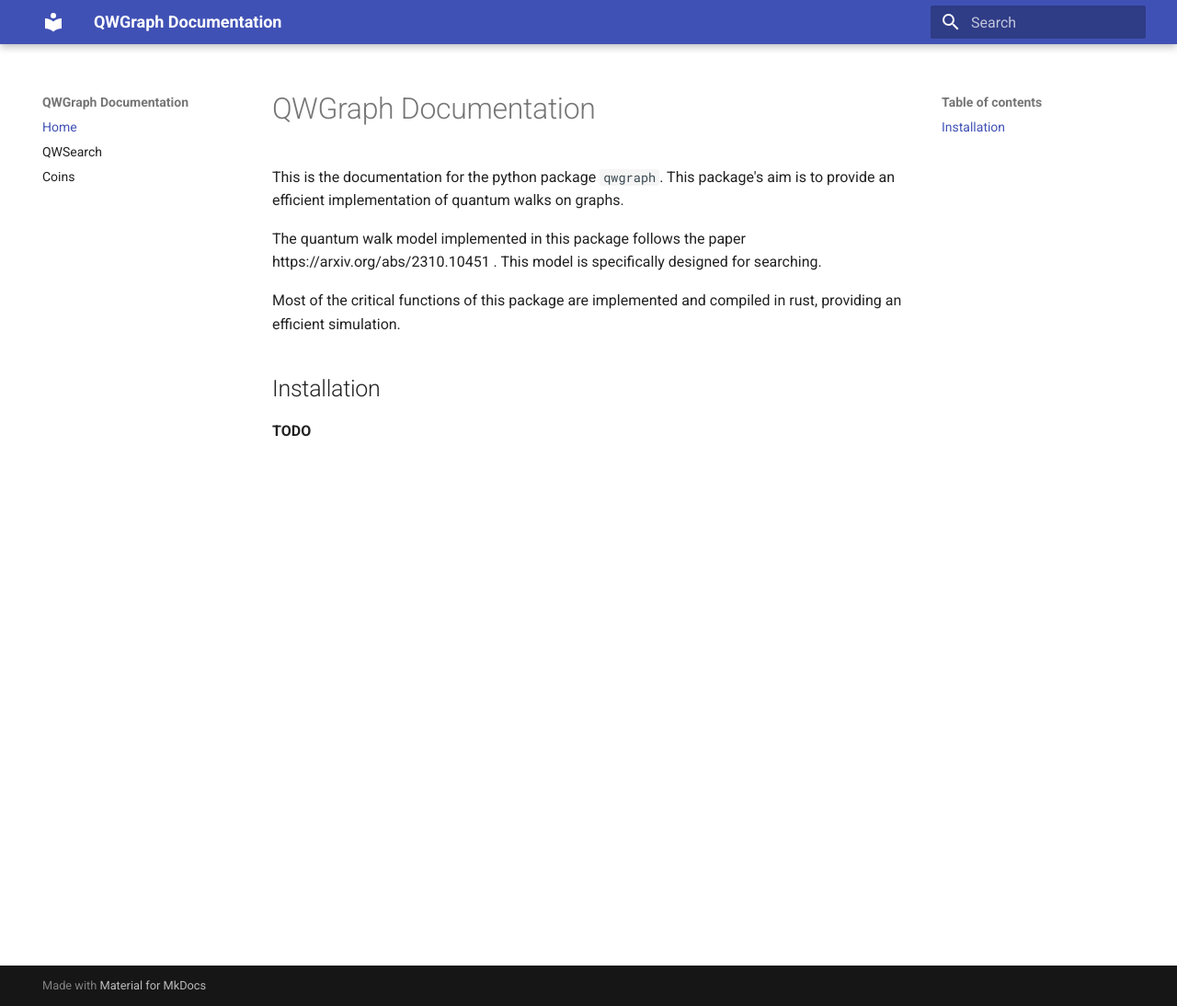
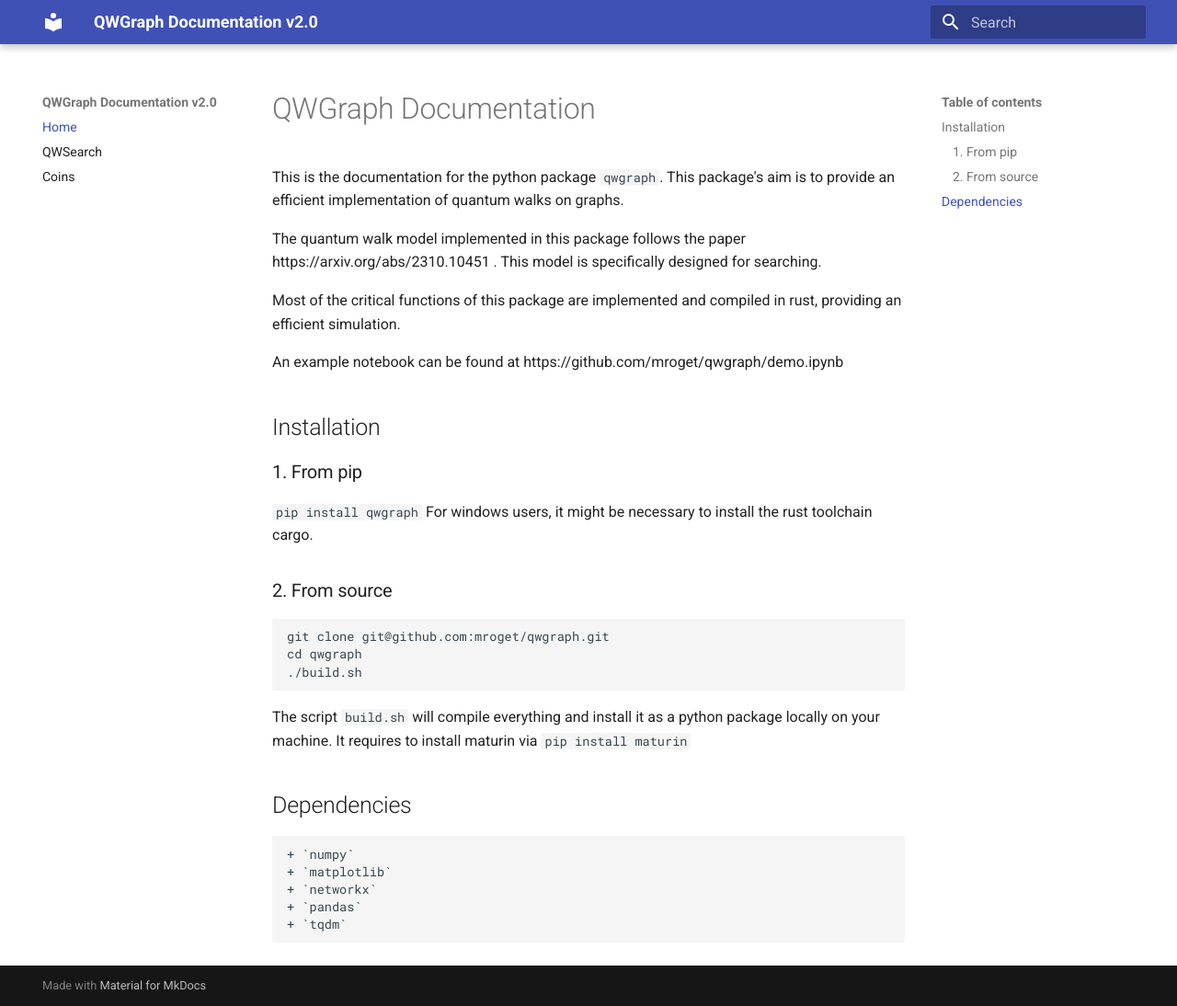
Before and after one commit to mroget/qwgraph, an MkDocs documentation site: the page built from doc/docs/index.md, in a window 1280 px wide and 1094 px high. Shown: the whole window at 92% size. Built offline with MkDocs 1.6.1 and Material for MkDocs 9.7.7, drawn with Linux system fonts in a browser that asks for light colours.

Commit message:
Adding installation procedure

````diff
--- a/doc/docs/index.md
+++ b/doc/docs/index.md
@@ -7,5 +7,25 @@ The quantum walk model implemented in this package follows the paper https://arx
 
 Most of the critical functions of this package are implemented and compiled in rust, providing an efficient simulation.
 
+An example notebook can be found at https://github.com/mroget/qwgraph/demo.ipynb
+
 ## Installation
-**TODO**
+### 1. From pip
+`pip install qwgraph`
+For windows users, it might be necessary to install the rust toolchain cargo.
+
+### 2. From source
+```
+git clone git@github.com:mroget/qwgraph.git
+cd qwgraph
+./build.sh
+```
+The script `build.sh` will compile everything and install it as a python package locally on your machine. It requires to install maturin via
+`pip install maturin`
+
+## Dependencies
+	+ `numpy`
+	+ `matplotlib`
+	+ `networkx`
+	+ `pandas`
+	+ `tqdm`
--- a/doc/mkdocs.yml
+++ b/doc/mkdocs.yml
@@ -1,4 +1,4 @@
-site_name: "QWGraph Documentation"
+site_name: "QWGraph Documentation v2.0"
 
 nav:
   - Home: 'index.md'
````
Also changed, not shown: README.md, 1 other file.
